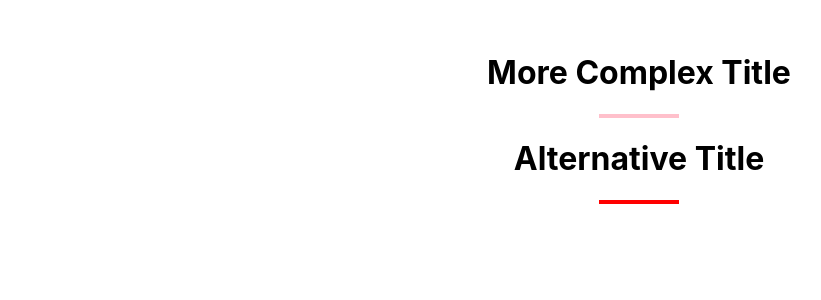
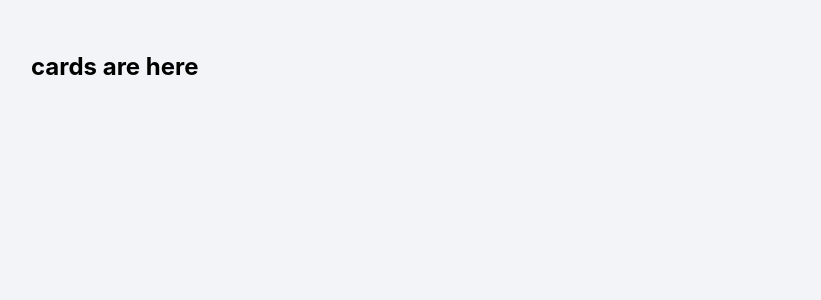
Before and after one commit to Quangnguyenz/styled-component, a React (Create React App) app: page / in a window 1280 px wide. Shown: the top 300 px of the page, without its empty margins (1-822 px from the left). Built offline with nearby package versions, Linux system fonts and the light colour scheme.

Commit message:
styled components

```diff
--- a/src/App.js
+++ b/src/App.js
@@ -13,8 +13,7 @@
 function App() {
   return (
     <div style={{ padding: "2rem" }}>
-      <ComplexTitle title='more complex title'></ComplexTitle>
-      <AlternativeTitle title='alternative title'></AlternativeTitle>
+      <h2>cards are here</h2>
     </div>
   );
 }
--- a/src/components/AlternativeTitle.js
+++ b/src/components/AlternativeTitle.js
@@ -1,11 +1,12 @@
 import React from 'react'
 import styled from 'styled-components'
-import { colors } from '../utils'
+import { colors, setupBorder } from '../utils'
 const ComplexTitle = ({ title, className }) => {
     return (
         <div className={className}>
             <h1>{title}</h1>
             <div className='underline'></div>
+            <div className="box"></div>
         </div>
     )
 }
@@ -20,5 +21,9 @@
 height: 0.25rem;
 background: ${colors.primary};
 margin: 0 auto;}
+.box{
+    height: 10px;
+    border: ${setupBorder({ width: 5, color: 'green' })};
+}
 `
 export default Wrapper
--- a/src/components/ComplexTitle.js
+++ b/src/components/ComplexTitle.js
@@ -6,6 +6,7 @@
         <Wrapper className='bg-grey'>
             <h1>{title}</h1>
             <div className='underline'></div>
+            <div className="box"></div>
         </Wrapper>
     )
 }
@@ -24,6 +25,10 @@
 .title{
     color: blue
 }
+.box{
+    height: 10px;
+    border: var(--mainBorder);
+}
 `
 
 export default ComplexTitle
--- a/src/index.css
+++ b/src/index.css
@@ -1,5 +1,6 @@
 :root {
   --primary: pink;
+  --mainBorder: 1px solid red;
 }
 
 body {
@@ -9,6 +10,7 @@
     sans-serif;
   -webkit-font-smoothing: antialiased;
   -moz-osx-font-smoothing: grayscale;
+  background: #f2f4f8;
 }
 
 .title {
--- a/src/utils.js
+++ b/src/utils.js
@@ -1,3 +1,7 @@
 export const colors = {
     primary: 'red',
 }
+
+export const setupBorder = ({ width, type = 'solid', color }) => {
+    return `${width}px ${type} ${color}`
+}
```
